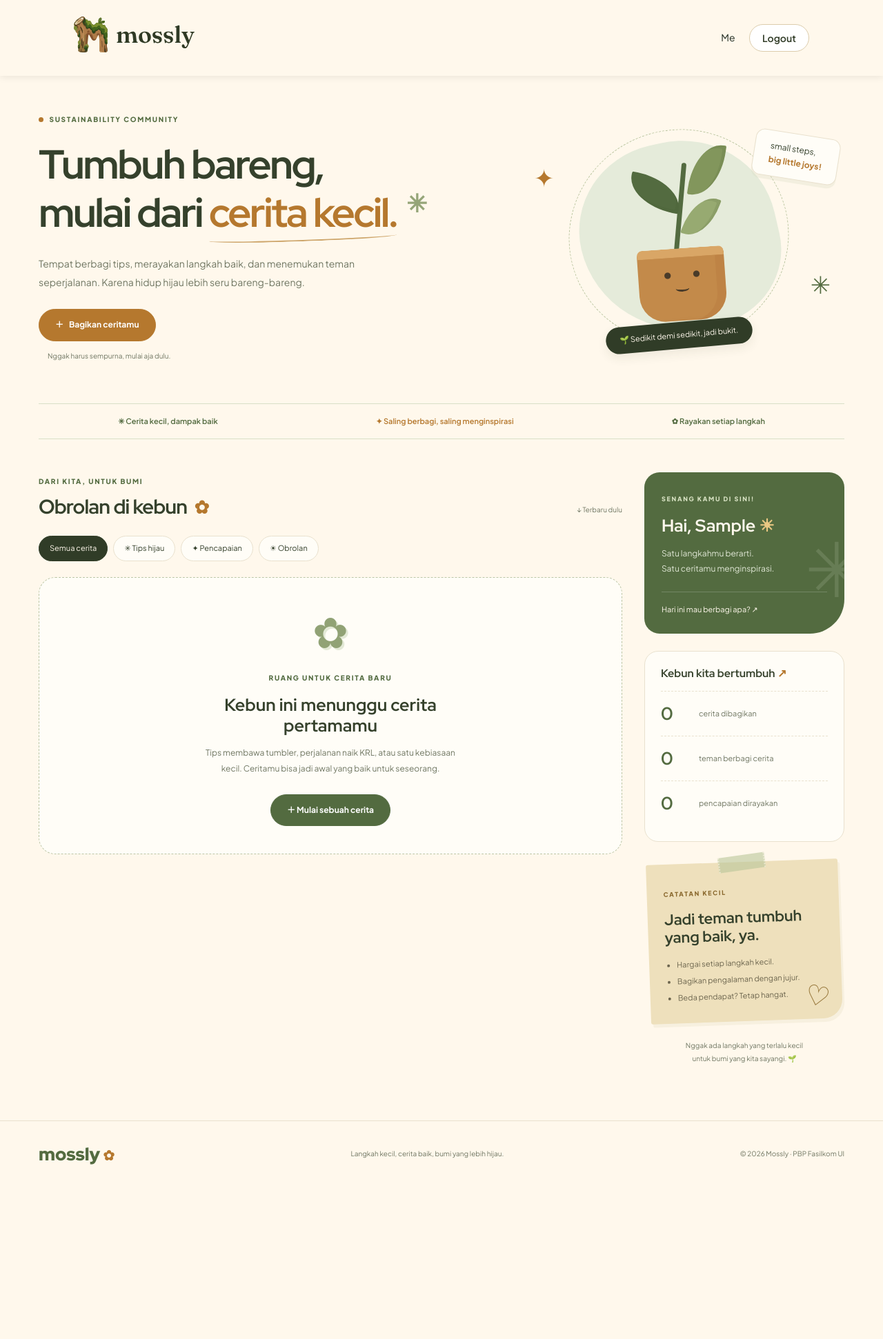
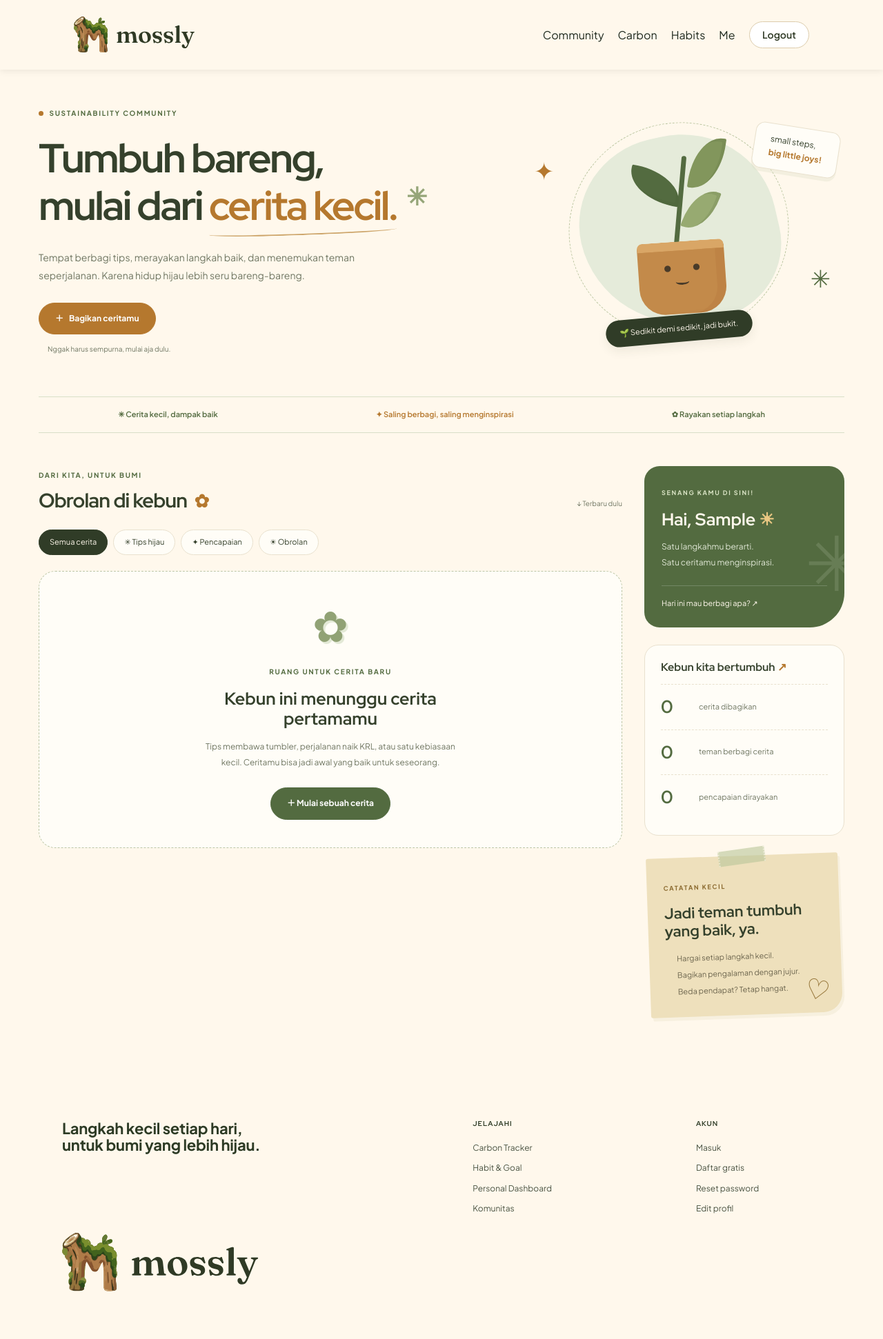
Before and after one commit to pbp-kelompok-a5/mossly, a Django app: page /community/ in a window 1280 px wide. Shown: the whole page at 69% size. Before the commit the page ends 1689 px from the top, so only its background shows below. Run offline with Django 5.2, Linux system fonts and the light colour scheme; the visitor is signed in with stand-in values (Sample User, id 1); data that the repository does not hold is empty.

Commit message:
feat: allow guest to look at threads and also fix navbar

```diff
--- a/community/templates/community/base.html
+++ b/community/templates/community/base.html
@@ -1,39 +1,20 @@
+{% extends "base.html" %}
 {% load static %}
-<!DOCTYPE html>
-<html lang="id">
-<head>
-  <meta charset="utf-8"><meta name="viewport" content="width=device-width, initial-scale=1">
-  <title>{% block title %}Komunitas{% endblock %} · Mossly</title>
-  <link rel="preconnect" href="https://fonts.googleapis.com">
-  <link rel="preconnect" href="https://fonts.gstatic.com" crossorigin>
-  <link href="https://fonts.googleapis.com/css2?family=Plus+Jakarta+Sans:wght@400;500;600;700;800&family=Red+Hat+Display:wght@500;700;800;900&display=swap" rel="stylesheet">
-  <link rel="stylesheet" href="{% static 'css/tokens.css' %}">
-  <link rel="stylesheet" href="{% static 'css/global.css' %}">
-  <link rel="stylesheet" href="{% static 'css/components.css' %}">
-  <link rel="stylesheet" href="{% static 'css/community.css' %}">
-</head>
-<body>
-<a class="skip-link" href="#main">Lewati ke konten</a>
-<header class="navbar">
-  <a href="{% url 'main:landing' %}" class="brand">
-    <img src="{% static 'img/logo/logo.svg' %}" alt="Mossly" width="197" height="53">
-  </a>
-  <nav>
-    {% if user.is_authenticated %}
-      <a href="{% url 'dashboard:index' %}">Me</a>
-      <a href="{% url 'accounts:logout' %}" class="btn btn-secondary btn-m">Logout</a>
-    {% else %}
-      <a href="{% url 'community:index' %}">Community</a>
-      <a href="{% url 'carbon:index' %}">Carbon</a>
-      <a href="{% url 'habits:index' %}">Habits</a>
-      <a href="{% url 'accounts:login' %}">Login</a>
-      <a href="{% url 'accounts:register' %}" class="btn">Daftar</a>
-    {% endif %}
-  </nav>
-</header>
-<main id="main" class="community-shell">
-{% if messages %}<div class="notices" role="status">{% for message in messages %}<p>{{ message }}</p>{% endfor %}</div>{% endif %}
-{% block content %}{% endblock %}
-</main>
-<footer class="site-footer"><a href="{% url 'main:landing' %}">mossly<span aria-hidden="true">✿</span></a><p>Langkah kecil, cerita baik, bumi yang lebih hijau.</p><span>© 2026 Mossly · PBP Fasilkom UI</span></footer>
-</body></html>
+
+{% block title %}{% block community_title %}Komunitas{% endblock %} · Mossly{% endblock %}
+
+{% block extra_head %}
+<link rel="stylesheet" href="{% static 'css/community.css' %}">
+{% endblock %}
+
+{% block content %}
+<a class="skip-link" href="#community-main">Lewati ke konten</a>
+<div id="community-main" class="community-shell">
+  {% if messages %}
+    <div class="notices" role="status">
+      {% for message in messages %}<p>{{ message }}</p>{% endfor %}
+    </div>
+  {% endif %}
+  {% block community_content %}{% endblock %}
+</div>
+{% endblock %}
--- a/community/templates/community/delete.html
+++ b/community/templates/community/delete.html
@@ -1 +1 @@
-{% extends 'community/base.html' %}{% block title %}Hapus cerita{% endblock %}{% block content %}<div class="reading-layout"><section class="form-card delete-card"><span class="empty-flower" aria-hidden="true">❋</span><h1>Hapus cerita ini?</h1><p>“{{ thread.title }}” beserta seluruh balasan dan apresiasinya akan dihapus permanen.</p><form method="post" class="form-actions">{% csrf_token %}<button class="button danger" type="submit">Ya, hapus cerita</button><a href="{% url 'community:detail' thread.pk %}">Batal, simpan cerita</a></form></section></div>{% endblock %}
+{% extends 'community/base.html' %}{% block community_title %}Hapus cerita{% endblock %}{% block community_content %}<div class="reading-layout"><section class="form-card delete-card"><span class="empty-flower" aria-hidden="true">❋</span><h1>Hapus cerita ini?</h1><p>“{{ thread.title }}” beserta seluruh balasan dan apresiasinya akan dihapus permanen.</p><form method="post" class="form-actions">{% csrf_token %}<button class="button danger" type="submit">Ya, hapus cerita</button><a href="{% url 'community:detail' thread.pk %}">Batal, simpan cerita</a></form></section></div>{% endblock %}
--- a/community/templates/community/fields.html
+++ b/community/templates/community/fields.html
@@ -1 +1 @@
-{% if form.non_field_errors %}<div class="field-errors" role="alert">{{ form.non_field_errors }}</div>{% endif %}{% for field in form %}<div class="field"><label for="{{ field.id_for_label }}">{{ field.label }}</label>{{ field }}{% if field.errors %}<div class="field-errors" id="{{ field.auto_id }}_error" role="alert">{{ field.errors }}</div>{% endif %}{% if field.help_text %}<small>{{ field.help_text }}</small>{% endif %}</div>{% endfor %}
+{% if form.non_field_errors %}<div class="field-errors field-errors--summary" role="alert">{{ form.non_field_errors }}</div>{% endif %}{% for field in form %}<div class="field"><label for="{{ field.id_for_label }}">{{ field.label }}</label>{{ field }}{% if field.errors %}<div class="field-errors" id="{{ field.auto_id }}_error" role="alert">{{ field.errors }}</div>{% endif %}{% if field.help_text %}<small>{{ field.help_text }}</small>{% endif %}</div>{% endfor %}
--- a/community/templates/community/form.html
+++ b/community/templates/community/form.html
@@ -1 +1 @@
-{% extends 'community/base.html' %}{% block title %}{% if thread %}Edit cerita{% else %}Bagikan cerita{% endif %}{% endblock %}{% block content %}<div class="reading-layout"><a class="back-link" href="{% if thread %}{% url 'community:detail' thread.pk %}{% else %}{% url 'community:index' %}{% endif %}">← Kembali</a><section class="form-card"><span class="eyebrow">SATU CERITA, BANYAK INSPIRASI ✳</span><h1>{% if thread %}Rawat ceritamu.{% else %}Apa cerita kecilmu?{% endif %}</h1><p class="form-intro">Nggak perlu jadi ahli untuk berbagi. Pengalamanmu bisa membantu teman lain memulai.</p><form method="post">{% csrf_token %}{% include 'community/fields.html' %}<div class="form-actions"><button class="button ochre" type="submit">{% if thread %}Simpan perubahan{% else %}Publikasikan cerita{% endif %} ↗</button><a href="{% if thread %}{% url 'community:detail' thread.pk %}{% else %}{% url 'community:index' %}{% endif %}">Batal</a></div></form></section><p class="form-footnote">🌱 Cerita yang baik dimulai dari pengalaman yang jujur.</p></div>{% endblock %}
+{% extends 'community/base.html' %}{% block community_title %}{% if thread %}Edit cerita{% else %}Bagikan cerita{% endif %}{% endblock %}{% block community_content %}<div class="reading-layout"><a class="back-link" href="{% if thread %}{% url 'community:detail' thread.pk %}{% else %}{% url 'community:index' %}{% endif %}">← Kembali</a><section class="form-card"><span class="eyebrow">SATU CERITA, BANYAK INSPIRASI ✳</span><h1>{% if thread %}Rawat ceritamu.{% else %}Apa cerita kecilmu?{% endif %}</h1><p class="form-intro">Nggak perlu jadi ahli untuk berbagi. Pengalamanmu bisa membantu teman lain memulai.</p><form method="post">{% csrf_token %}{% include "community/fields.html" %}{% if requires_login %}<div class="login-required-card" role="alert"><span>Cerita belum dikirim. Masuk ke akunmu untuk melanjutkan.</span><a href="{% url "accounts:login" %}?next={{ request.path|urlencode }}">Masuk dulu →</a></div>{% endif %}<div class="form-actions"><button class="button ochre" type="submit">{% if thread %}Simpan perubahan{% else %}Publikasikan cerita{% endif %} ↗</button><a href="{% if thread %}{% url 'community:detail' thread.pk %}{% else %}{% url 'community:index' %}{% endif %}">Batal</a></div></form></section><p class="form-footnote">🌱 Cerita yang baik dimulai dari pengalaman yang jujur.</p></div>{% endblock %}
--- a/community/templates/community/index.html
+++ b/community/templates/community/index.html
@@ -1,5 +1,5 @@
 {% extends 'community/base.html' %}
-{% block content %}
+{% block community_content %}
 <section class="community-hero">
 <div class="hero-copy"><span class="eyebrow"><span class="status-dot"></span> SUSTAINABILITY COMMUNITY</span><h1>Tumbuh bareng,<br>mulai dari <span>cerita kecil.</span><i aria-hidden="true">✳</i></h1><p>Tempat berbagi tips, merayakan langkah baik, dan menemukan teman seperjalanan. Karena hidup hijau lebih seru bareng-bareng.</p><a class="button ochre" href="{% url 'community:create' %}"><span aria-hidden="true">＋</span> Bagikan ceritamu</a><span class="hero-note">Nggak harus sempurna, mulai aja dulu.</span></div>
 <div class="hero-garden" aria-hidden="true"><div class="orbit"></div><span class="garden-spark spark-one">✦</span><span class="garden-spark spark-two">✳</span><div class="garden-sticker">small steps,<br><b>big little joys!</b></div><div class="plant"><div class="stem"></div><div class="leaf leaf-one"></div><div class="leaf leaf-two"></div><div class="leaf leaf-three"></div><div class="pot"><div class="eyes">• •</div><div class="smile"></div></div></div><div class="garden-label">🌱 Sedikit demi sedikit, jadi bukit.</div></div>
@@ -9,5 +9,5 @@
 <nav class="filter-tabs" aria-label="Filter kategori"><a class="{% if not category %}selected{% endif %}" href="{% url 'community:index' %}" {% if not category %}aria-current="page"{% endif %}>Semua cerita</a><a class="{% if category == 'tips' %}selected{% endif %}" href="?category=tips" {% if category == 'tips' %}aria-current="page"{% endif %}>✳ Tips hijau</a><a class="{% if category == 'achievement' %}selected{% endif %}" href="?category=achievement" {% if category == 'achievement' %}aria-current="page"{% endif %}>✦ Pencapaian</a><a class="{% if category == 'general' %}selected{% endif %}" href="?category=general" {% if category == 'general' %}aria-current="page"{% endif %}>☀ Obrolan</a></nav>
 <div class="thread-list">{% for thread in page_obj %}<article class="thread-card category-{{ thread.category }}"><div class="card-top">{% include 'community/author.html' with author=thread.author published=thread.created_at %}<div class="badges">{% include 'community/badge.html' %}</div></div><h3><a href="{% url 'community:detail' thread.pk %}">{{ thread.title }}</a></h3><p class="thread-excerpt">{{ thread.content|truncatechars:240 }}</p><div class="card-bottom"><div><span>{% if thread.is_liked %}♥{% else %}♡{% endif %} {{ thread.like_count }} apresiasi</span><a href="{% url 'community:detail' thread.pk %}#replies">♧ {{ thread.reply_count }} balasan</a></div><a class="read-link" href="{% url 'community:detail' thread.pk %}">Ikut ngobrol <span aria-hidden="true">↗</span></a></div></article>{% empty %}<div class="empty-state"><div class="empty-flower" aria-hidden="true">✿</div><span class="eyebrow">RUANG UNTUK CERITA BARU</span><h3>{% if category %}Belum ada cerita di kategori ini{% else %}Kebun ini menunggu cerita pertamamu{% endif %}</h3><p>Tips membawa tumbler, perjalanan naik KRL, atau satu kebiasaan kecil. Ceritamu bisa jadi awal yang baik untuk seseorang.</p><a class="button" href="{% url 'community:create' %}">＋ Mulai sebuah cerita</a>{% if category %}<a class="text-link" href="{% url 'community:index' %}">Lihat semua cerita</a>{% endif %}</div>{% endfor %}</div>
 {% if page_obj.has_other_pages %}<nav class="pagination" aria-label="Halaman diskusi">{% if page_obj.has_previous %}<a href="?category={{ category }}&page={{ page_obj.previous_page_number }}">← Sebelumnya</a>{% endif %}<span>{{ page_obj.number }} / {{ page_obj.paginator.num_pages }}</span>{% if page_obj.has_next %}<a href="?category={{ category }}&page={{ page_obj.next_page_number }}">Selanjutnya →</a>{% endif %}</nav>{% endif %}
-</section><aside class="community-sidebar"><section class="welcome-card"><span class="eyebrow">SENANG KAMU DI SINI!</span><h2>Hai, {{ user.first_name|default:user.username }} <span aria-hidden="true">☀</span></h2><p>Satu langkahmu berarti.<br>Satu ceritamu menginspirasi.</p><a href="{% url 'community:create' %}">Hari ini mau berbagi apa? ↗</a></section><section class="stats-card"><h3>Kebun kita bertumbuh <span aria-hidden="true">↗</span></h3><div><strong>{{ thread_total }}</strong><span>cerita dibagikan</span></div><div><strong>{{ member_total }}</strong><span>teman berbagi cerita</span></div><div><strong>{{ achievement_total }}</strong><span>pencapaian dirayakan</span></div></section><section class="note-card"><span class="tape" aria-hidden="true"></span><span class="eyebrow">CATATAN KECIL</span><h3>Jadi teman tumbuh<br>yang baik, ya.</h3><ul><li>Hargai setiap langkah kecil.</li><li>Bagikan pengalaman dengan jujur.</li><li>Beda pendapat? Tetap hangat.</li></ul><span class="note-doodle" aria-hidden="true">♡</span></section><p class="sidebar-note">Nggak ada langkah yang terlalu kecil<br>untuk bumi yang kita sayangi. 🌱</p></aside></div>
+</section><aside class="community-sidebar"><section class="welcome-card"><span class="eyebrow">SENANG KAMU DI SINI!</span><h2>Hai, {{ user.first_name|default:user.username }} <span aria-hidden="true">☀</span></h2><p>Satu langkahmu berarti.<br>Satu ceritamu menginspirasi.</p><a href="{% url 'community:create' %}">Hari ini mau berbagi apa? ↗</a></section><section class="stats-card"><h3>Kebun kita bertumbuh <span aria-hidden="true">↗</span></h3><div><strong>{{ thread_total }}</strong><span>cerita dibagikan</span></div><div><strong>{{ member_total }}</strong><span>teman berbagi cerita</span></div><div><strong>{{ achievement_total }}</strong><span>pencapaian dirayakan</span></div></section><section class="note-card"><span class="tape" aria-hidden="true"></span><span class="eyebrow">CATATAN KECIL</span><h3>Jadi teman tumbuh<br>yang baik, ya.</h3><ul><li>Hargai setiap langkah kecil.</li><li>Bagikan pengalaman dengan jujur.</li><li>Beda pendapat? Tetap hangat.</li></ul><span class="note-doodle" aria-hidden="true">♡</span></section></aside></div>
 {% endblock %}
--- a/community/views.py
+++ b/community/views.py
@@ -1,21 +1,26 @@
 from django.contrib import messages
 from django.contrib.auth.decorators import login_required
+from django.contrib.auth.views import redirect_to_login
 from django.core.paginator import Paginator
-from django.db.models import Count, Exists, OuterRef
+from django.db.models import BooleanField, Count, Exists, OuterRef, Value
 from django.shortcuts import get_object_or_404, redirect, render
 from django.views.decorators.http import require_POST
 from .forms import ReplyForm, ThreadForm
 from .models import Thread
 
 def threads_for(user):
+    is_liked = (
+        Exists(Thread.liked_by.through.objects.filter(thread_id=OuterRef("pk"), user_id=user.pk))
+        if user.is_authenticated
+        else Value(False, output_field=BooleanField())
+    )
     return Thread.objects.select_related("author").annotate(
         like_count=Count("liked_by", distinct=True),
         reply_count=Count("replies", distinct=True),
-        is_liked=Exists(Thread.liked_by.through.objects.filter(thread_id=OuterRef("pk"), user_id=user.pk)),
+        is_liked=is_liked,
     ).order_by("-created_at", "pk")
 
 
-@login_required
 def index(request):
     category = request.GET.get("category", "")
     threads = threads_for(request.user)
@@ -32,31 +37,42 @@ def index(request):
     })
 
 
-@login_required
 def detail(request, pk):
     thread = get_object_or_404(threads_for(request.user), pk=pk)
     form = ReplyForm(request.POST or None)
-    if request.method == "POST" and form.is_valid():
+    requires_login = request.method == "POST" and not request.user.is_authenticated
+    if requires_login:
+        form.add_error(None, "Masuk terlebih dahulu untuk mengirim balasan.")
+    elif request.method == "POST" and form.is_valid():
         reply = form.save(commit=False)
         reply.author, reply.thread = request.user, thread
         reply.save()
         messages.success(request, "Balasanmu sudah ikut menumbuhkan obrolan. Terima kasih!")
         return redirect("community:detail", pk=pk)
     return render(request, "community/detail.html", {"thread": thread, "form": form,
+        "requires_login": requires_login,
         "replies": thread.replies.select_related("author").order_by("created_at", "pk")})
 
 
-@login_required
 def thread_form(request, pk=None):
+    if pk and not request.user.is_authenticated:
+        return redirect_to_login(request.get_full_path())
     thread = get_object_or_404(Thread, pk=pk, author=request.user, achievement_event_id__isnull=True) if pk else None
     form = ThreadForm(request.POST or None, instance=thread)
-    if request.method == "POST" and form.is_valid():
+    requires_login = request.method == "POST" and not request.user.is_authenticated
+    if requires_login:
+        form.add_error(None, "Masuk terlebih dahulu untuk mengirim cerita.")
+    elif request.method == "POST" and form.is_valid():
         thread = form.save(commit=False)
         thread.author = request.user
         thread.save()
         messages.success(request, "Cerita berhasil disimpan. Satu cerita, banyak inspirasi!")
         return redirect("community:detail", pk=thread.pk)
-    return render(request, "community/form.html", {"form": form, "thread": thread})
+    return render(request, "community/form.html", {
+        "form": form,
+        "thread": thread,
+        "requires_login": requires_login,
+    })
 
 @login_required
 def delete(request, pk):
--- a/static/css/community.css
+++ b/static/css/community.css
@@ -18,8 +18,13 @@
 body {
   margin:0;
   background:var(--cream);
-  color:var(--ink);
-  font:14px/1.7 var(--body)
+  color:var(--ink)
+}
+main.container {
+  width:100%;
+  max-width:none;
+  margin:0;
+  padding-inline:36px;
 }
 a {
   color:inherit;
@@ -81,9 +86,11 @@ img {
   width:32px
 }
 .community-shell {
-  width:min(1168px,calc(100% - 72px));
-  margin:auto;
-  min-height:75vh
+  width:100%;
+  max-width:1168px;
+  margin-inline:auto;
+  min-height:75vh;
+  font:14px/1.7 var(--body)
 }
 .community-hero {
   display:grid;
@@ -599,12 +606,6 @@ img {
   color:#96763a;
   transform:rotate(15deg)
 }
-.sidebar-note {
-  text-align:center;
-  color:var(--muted);
-  font-size:10px;
-  line-height:1.9
-}
 .empty-state {
   text-align:center;
   background:var(--paper);
--- a/templates/base.html
+++ b/templates/base.html
@@ -22,13 +22,13 @@
       <img src="{% static 'img/logo/logo.svg' %}" alt="Mossly" width="197" height="53">
     </a>
     <nav>
+      <a href="{% url 'community:index' %}">Community</a>
+      <a href="{% url 'carbon:index' %}">Carbon</a>
+      <a href="{% url 'habits:index' %}">Habits</a>
       {% if user.is_authenticated %}
         <a href="{% url 'dashboard:index' %}">Me</a>
         <a href="{% url 'accounts:logout' %}" class="btn btn-secondary btn-m">Logout</a>
       {% else %}
-        <a href="{% url 'community:index' %}">Community</a>
-        <a href="{% url 'carbon:index' %}">Carbon</a>
-        <a href="{% url 'habits:index' %}">Habits</a>
         <a href="{% url 'accounts:login' %}">Login</a>
         <a href="{% url 'accounts:register' %}" class="btn">Daftar</a>
       {% endif %}
```
Also changed, not shown: other parts of static/css/community.css (+37 -7 lines), community/templates/community/detail.html (+2 -2 lines), community/tests.py (+27 -2 lines).
